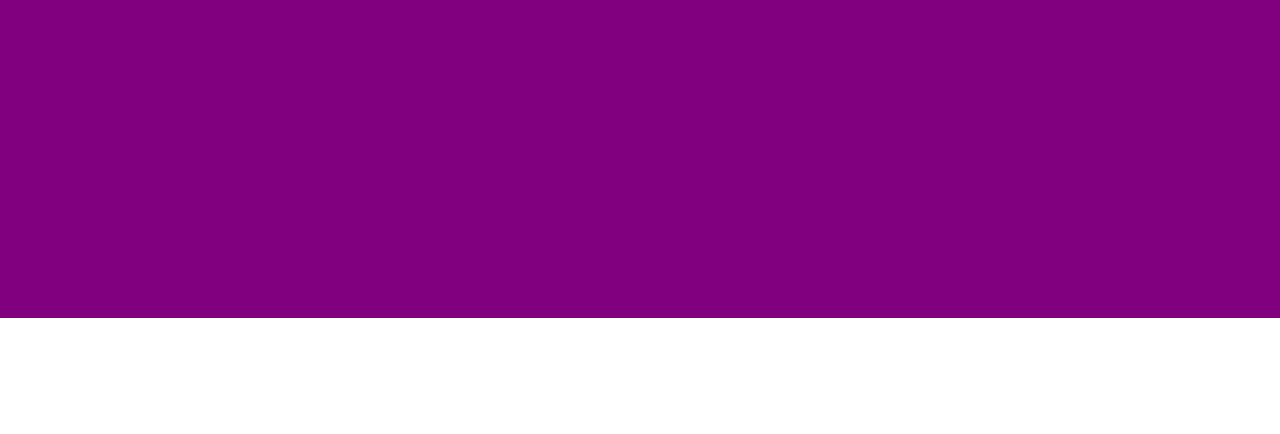
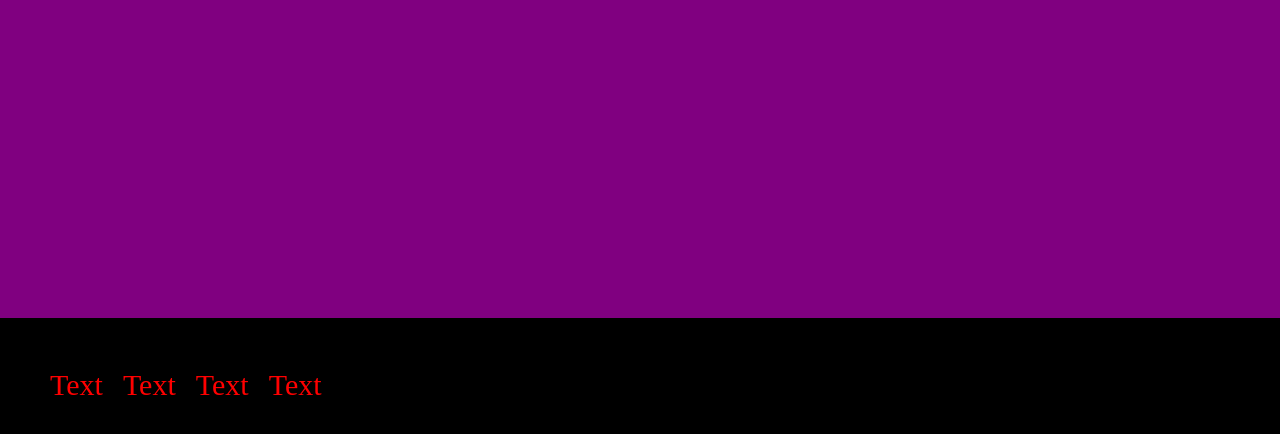
Before and after one commit to Mirzahod/test, a plain HTML site: page index.html in a window 1280 px wide. Shown: the part 566-1000 px from the top of the page. Before the commit the page ends 884 px from the top, so only its background shows below. Drawn offline with Linux system fonts and the light colour scheme.

Commit message:
last save

```diff
--- a/index.html
+++ b/index.html
@@ -29,6 +29,14 @@
             <p class="header__content-text">Git</p>
         </div>
     </header>
+    <main class="main">
+        <ul class="main__list">
+            <li><a href="#" class="main__list-link">Text</a></li>
+            <li><a href="#" class="main__list-link">Text</a></li>
+            <li><a href="#" class="main__list-link">Text</a></li>
+            <li><a href="#" class="main__list-link">Text</a></li>
+        </ul>
+    </main>
 
 </body>
 </html>
--- a/style/style.css
+++ b/style/style.css
@@ -55,3 +55,18 @@ ul {
     font-size: 30px;
     color: white;
 }
+
+.main {
+    height: 100vh;
+    background: black;
+    padding-top: 50px;
+}
+.main__list {
+    margin-left: 50px;
+    display: flex;
+    gap: 20px;
+}
+.main__list-link {
+    font-size: 30px;
+    color: red;
+}
```
